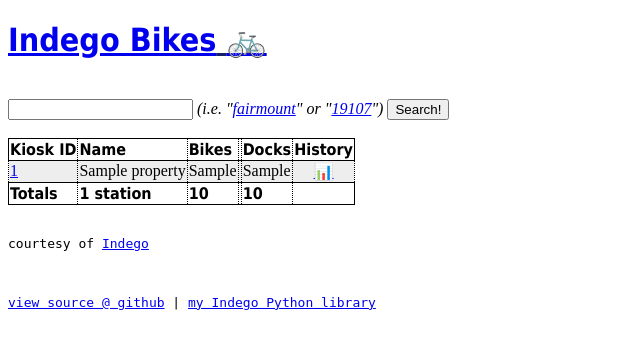
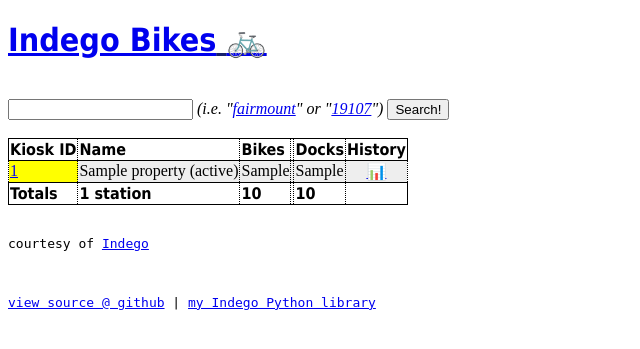
Before and after one commit to ericoc/indego.ericoc.com, a Flask app: page / in a window 1280 px wide. Shown: the top 349 px of the page, without its empty margins (0-640 px from the left). Run offline with Flask 2, Linux system fonts and the light colour scheme; a database or web service that is not in the repository returns one stand-in record (values such as "Sample title"); data that the repository does not hold is empty.

Commit message:
make users aware of inactive kiosks

```diff
--- a/app/static/indego.css
+++ b/app/static/indego.css
@@ -35,6 +35,10 @@ tr:target {
     color:  #777;
 }
 
+.inactive {
+    background-color: yellow;
+}
+
 h1 {
     color:              #16216a;
     text-decoration:    underline;
--- a/app/templates/index.html.j2
+++ b/app/templates/index.html.j2
@@ -47,8 +47,8 @@
               {%- for indego_kiosk_id, indego_station in indego_stations.items() %}
 
             <tr id="{{ indego_kiosk_id }}">
-                <td><a href="#{{ indego_kiosk_id }}">{{ indego_kiosk_id }}</a></td>
-                <td><span title="{{ indego_station['addressStreet'] }} ({{ indego_station['addressZipCode'] }})">{{ indego_station['name'] }}</span></td>
+                <td{% if indego_station['kioskConnectionStatus'] != 'Active' %} class="inactive"{% endif %}><a href="#{{ indego_kiosk_id }}">{{ indego_kiosk_id }}</a></td>
+                <td><span title="{{ indego_station['addressStreet'] }} ({{ indego_station['addressZipCode'] }})">{{ indego_station['name'] }}{% if indego_station['kioskConnectionStatus'] != 'Active' %} ({{ indego_station['kioskConnectionStatus'] }}){% endif %}</span></td>
                 <td>{{ indego_station['bikesAvailable'] }}</td>
                 <td>
                 {%- if emoji %}
```
